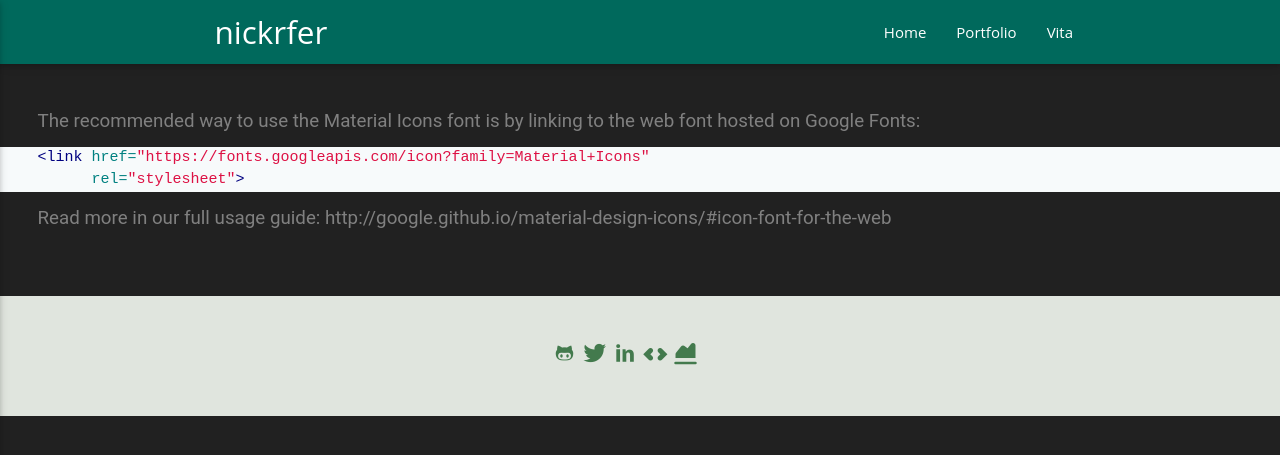
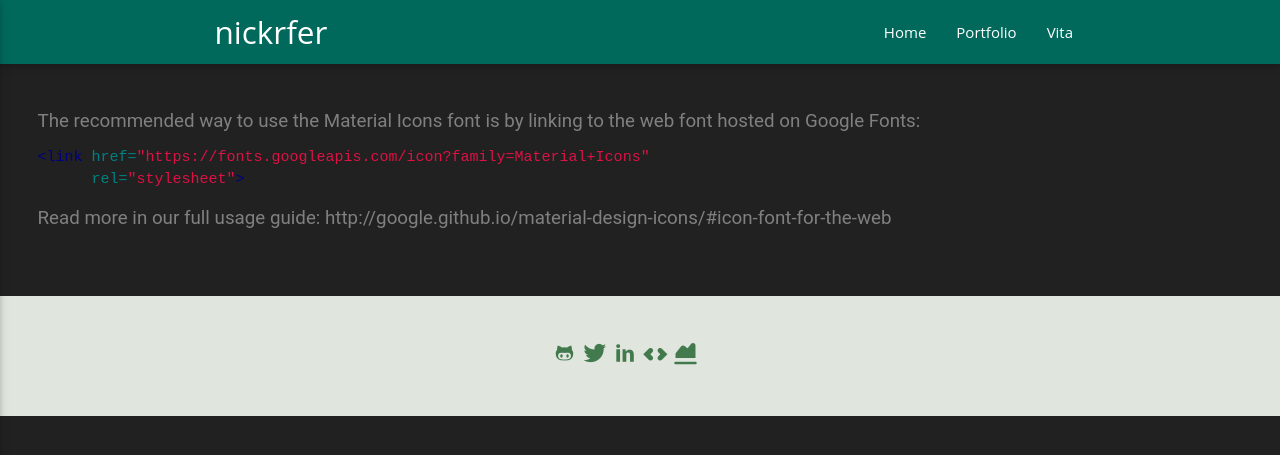
Before and after one commit to nickrfer/nickrfer.github.io, a Jekyll site: the page built from fonts/README.md, in a window 1280 px wide. Shown: the top 455 px of the page. Built offline with Jekyll 4.4.1, drawn with Linux system fonts in a browser that asks for light colours; our own code applies the rules of GitHub Pages for plain Markdown files; comment, search, counter and statistics services are not loaded.

```diff
--- a/_posts/2017-07-31-jpa-querying-performance-tips.html
+++ b/_posts/2017-07-31-jpa-querying-performance-tips.html
@@ -35,7 +35,8 @@
     For that reason, I always anotate @OneToMany and @ManyToOne attributes with FetchType.LAZY.
     Whenever I need to load the lazy attribute, I use the "fetch" keyword, and in some cases a seperate Query can be issued as well. For example:
   </p>
-    {% highlight sql %}SELECT per.name FROM Person per
+    {% highlight sql %}
+SELECT per.name FROM Person per
 JOIN FETCH per.addressList adr
     {% endhighlight %}
 
@@ -44,7 +45,8 @@
     In 99% cenarios where you need to query a big table, you don't have to retrieve all the data.
     That said, unless you are querying a small table that you know won't increase exponentially in size, always paginate your query using the following syntax:
   </p>
-    {% highlight java %}Query query = entityManager.createQuery("SELECT per from Person per");
+    {% highlight java %}
+Query query = entityManager.createQuery("SELECT per from Person per");
 int pageNumber = 1;
 int pageSize = 10;
 query.setFirstResult((pageNumber - 1) * pageSize);
--- a/css/main.scss
+++ b/css/main.scss
@@ -117,7 +117,7 @@
   list-style-type: disc;
 }
 .highlight {
-  background-color: #F7FAFB !important;
+  background-color: none !important;
   border: none !important;
   padding-left: 2.5rem !important;
   padding-right: 2.5rem !important;
--- a/css/style.css
+++ b/css/style.css
@@ -56,7 +56,7 @@
   color: grey !important;
 }
 .highlight {
-  background-color: #F7FAFB !important;
+  background-color: none !important;
   border: none !important;
   padding-left: 2.5rem !important;
   padding-right: 2.5rem !important;
```
Lines whose indentation alone changed are shown as unchanged.
